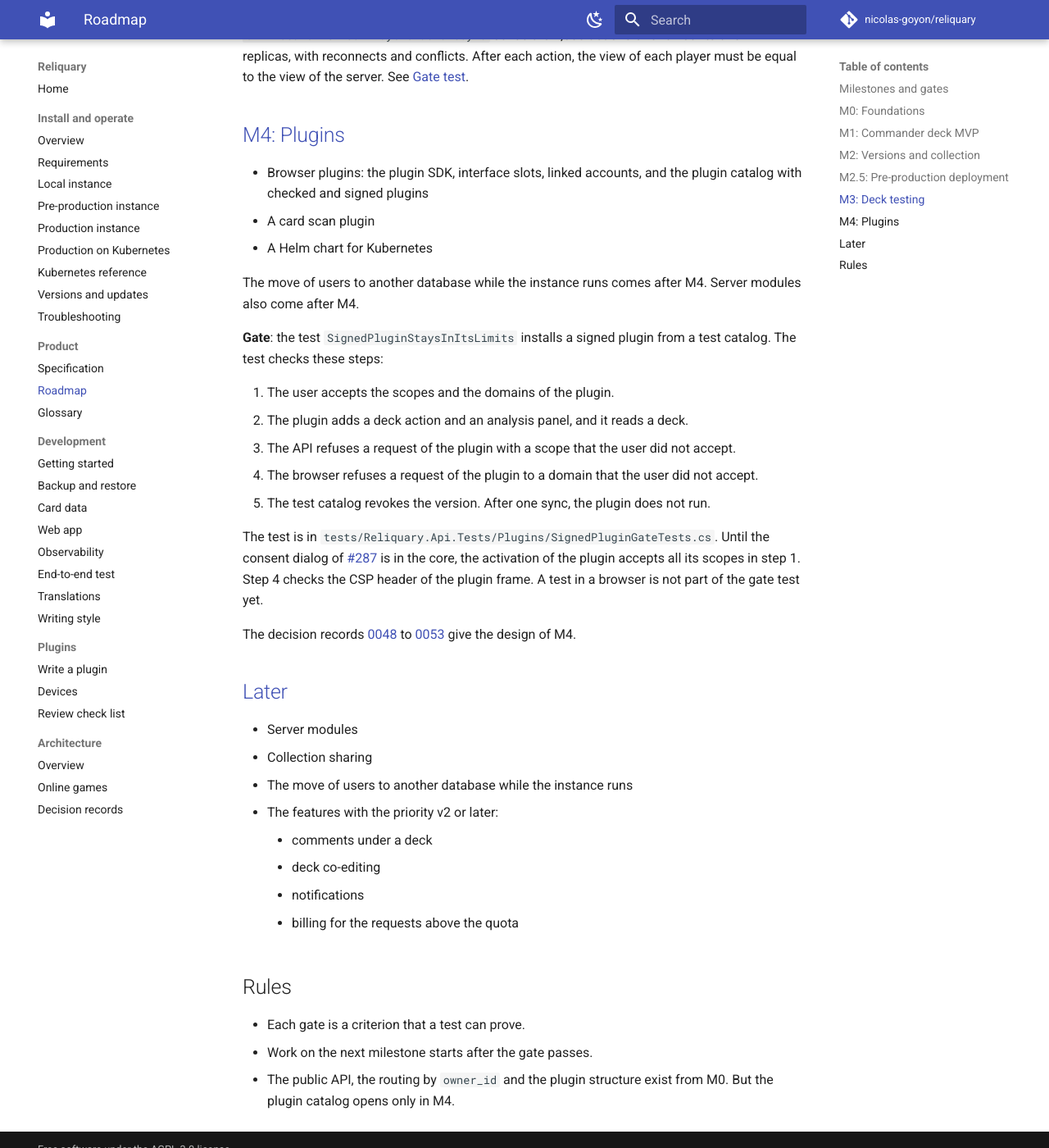
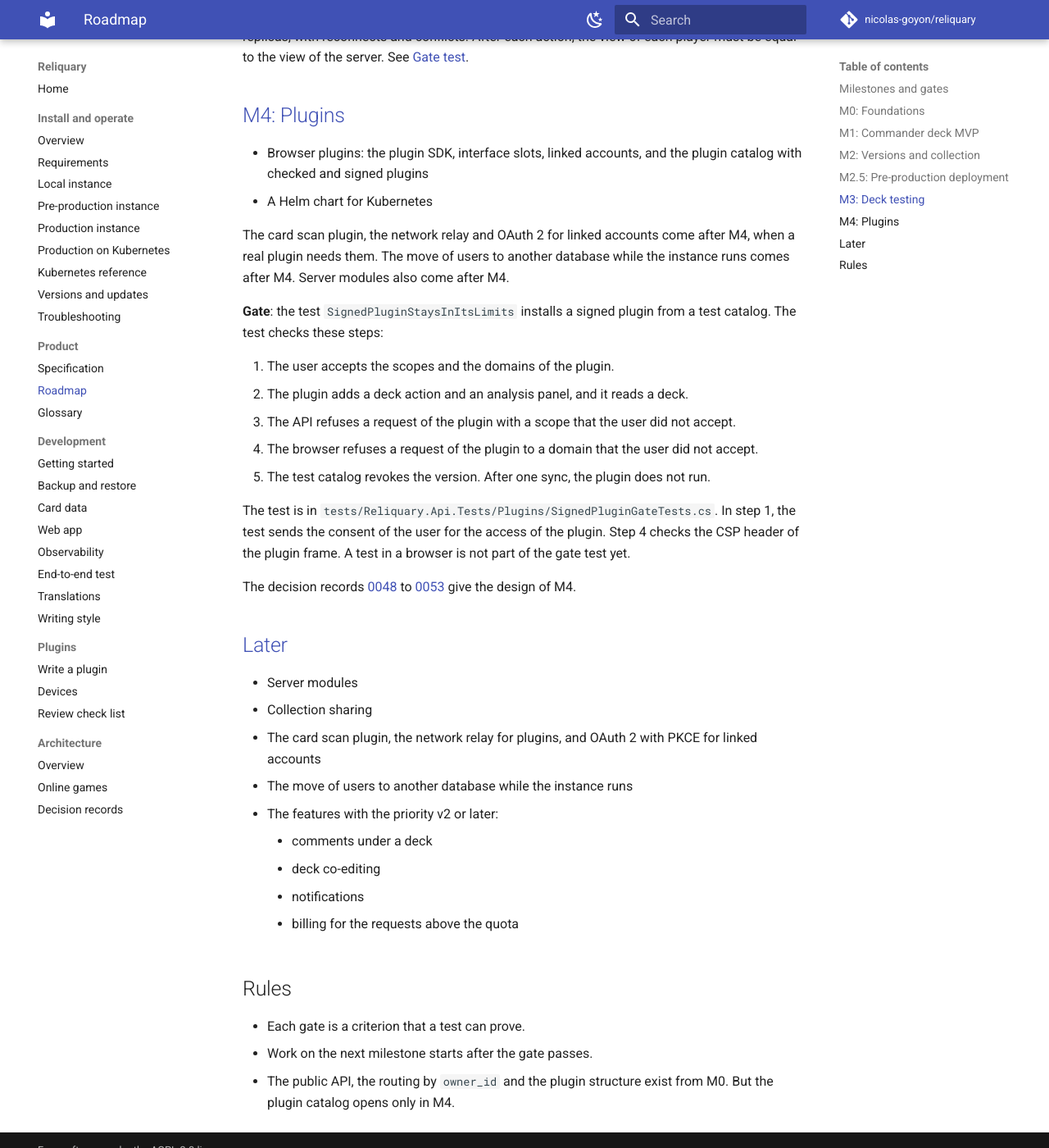
Before and after one commit to nicolas-goyon/Reliquary, an MkDocs documentation site: the page built from docs/roadmap.md, in a window 1280 px wide and 1400 px high, scrolled down 4241 px. Shown: the whole window at 82% size. Built offline with MkDocs 1.6.1 and Material for MkDocs 9.7.7, drawn with Linux system fonts in a browser that asks for light colours; comment, search, counter and statistics services are not loaded.

Commit message:
docs: add the changes of milestone M4 to the changelog and update the roadmap (#372)
Co-Authored-By: Claude Fable 5.2 <noreply@anthropic.com>
Claude-Session: https://claude.ai/code/session_01JygSjfCB7cErpFDH2fDMrk

```diff
--- a/docs/roadmap.md
+++ b/docs/roadmap.md
@@ -96,9 +96,9 @@ See [Gate test](architecture/online-games.md#gate-test).
 ## [M4: Plugins](https://github.com/nicolas-goyon/reliquary/milestone/5)
 
 - Browser plugins: the plugin SDK, interface slots, linked accounts, and the plugin catalog with checked and signed plugins
-- A card scan plugin
 - A Helm chart for Kubernetes
 
+The card scan plugin, the network relay and OAuth 2 for linked accounts come after M4, when a real plugin needs them.
 The move of users to another database while the instance runs comes after M4.
 Server modules also come after M4.
 
@@ -112,7 +112,7 @@ The test checks these steps:
 5. The test catalog revokes the version. After one sync, the plugin does not run.
 
 The test is in `tests/Reliquary.Api.Tests/Plugins/SignedPluginGateTests.cs`.
-Until the consent dialog of [#287](https://github.com/nicolas-goyon/reliquary/issues/287) is in the core, the activation of the plugin accepts all its scopes in step 1.
+In step 1, the test sends the consent of the user for the access of the plugin.
 Step 4 checks the CSP header of the plugin frame. A test in a browser is not part of the gate test yet.
 
 The decision records [0048](decisions/0048-plugin-sdk-license-and-packaging.md) to [0053](decisions/0053-helm-chart-scope.md) give the design of M4.
@@ -121,6 +121,7 @@ The decision records [0048](decisions/0048-plugin-sdk-license-and-packaging.md)
 
 - Server modules
 - Collection sharing
+- The card scan plugin, the network relay for plugins, and OAuth 2 with PKCE for linked accounts
 - The move of users to another database while the instance runs
 - The features with the priority v2 or later:
   - comments under a deck
```
Also changed, not shown: other parts of docs/roadmap.md (+1 -1 lines), CHANGELOG.md (+30 -0 lines), README.md (+2 -2 lines).
